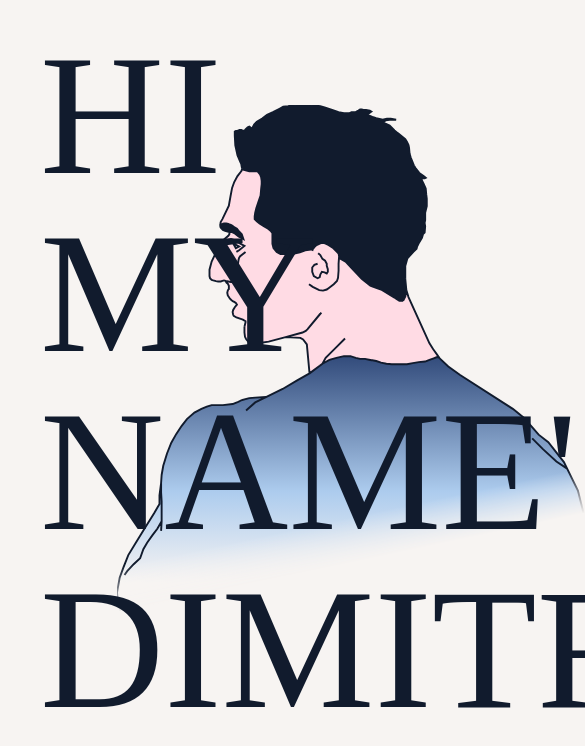
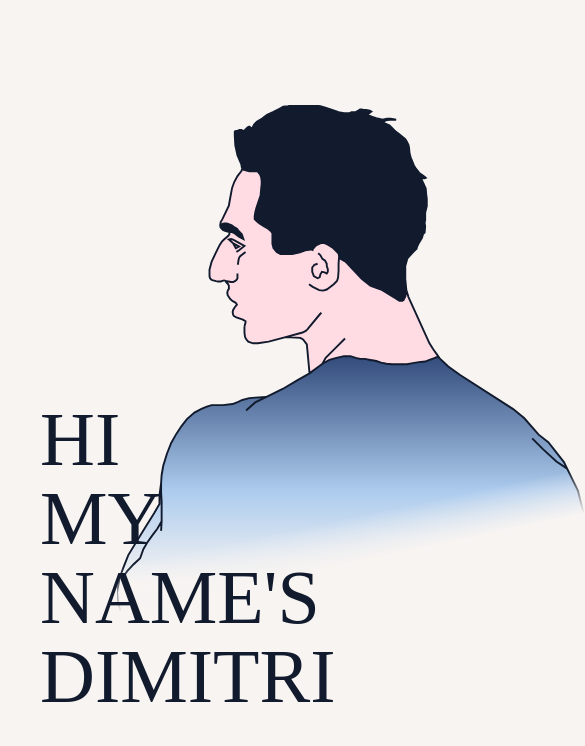
Before and after one commit to mitso2005/Dimitri_Portfolio_v2, a React (Vite) app: page / in a window 390 px wide. Shown: the part 106-852 px from the top of the page, 585 px wide, since content can reach past the window. Built offline with nearby package versions, Linux system fonts and the light colour scheme; a web font is replaced by a local one.

Commit message:
hom nav downsizes on mobile

```diff
--- a/src/index.css
+++ b/src/index.css
@@ -134,6 +134,13 @@ a:hover {
   transition: font-style 0.2s, transform 0.2s;
 }
 
+@media (max-width: 768px) {
+  .home-link {
+    font-size: 76px;
+    margin-bottom: -35px; /* Adjusted to account for smaller text */
+  }
+}
+
 .hover-text {
   color: var(--color-secondary-blue);
   font-style: italic;
```
